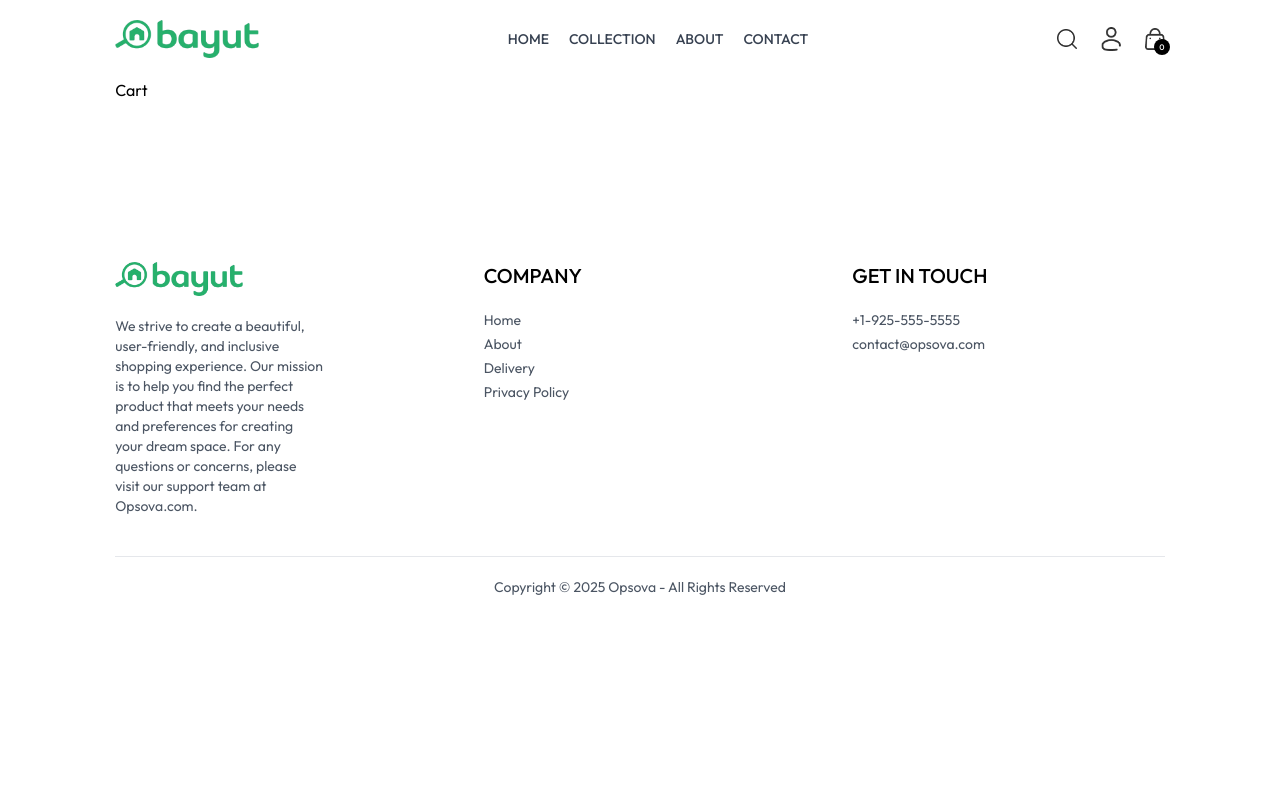
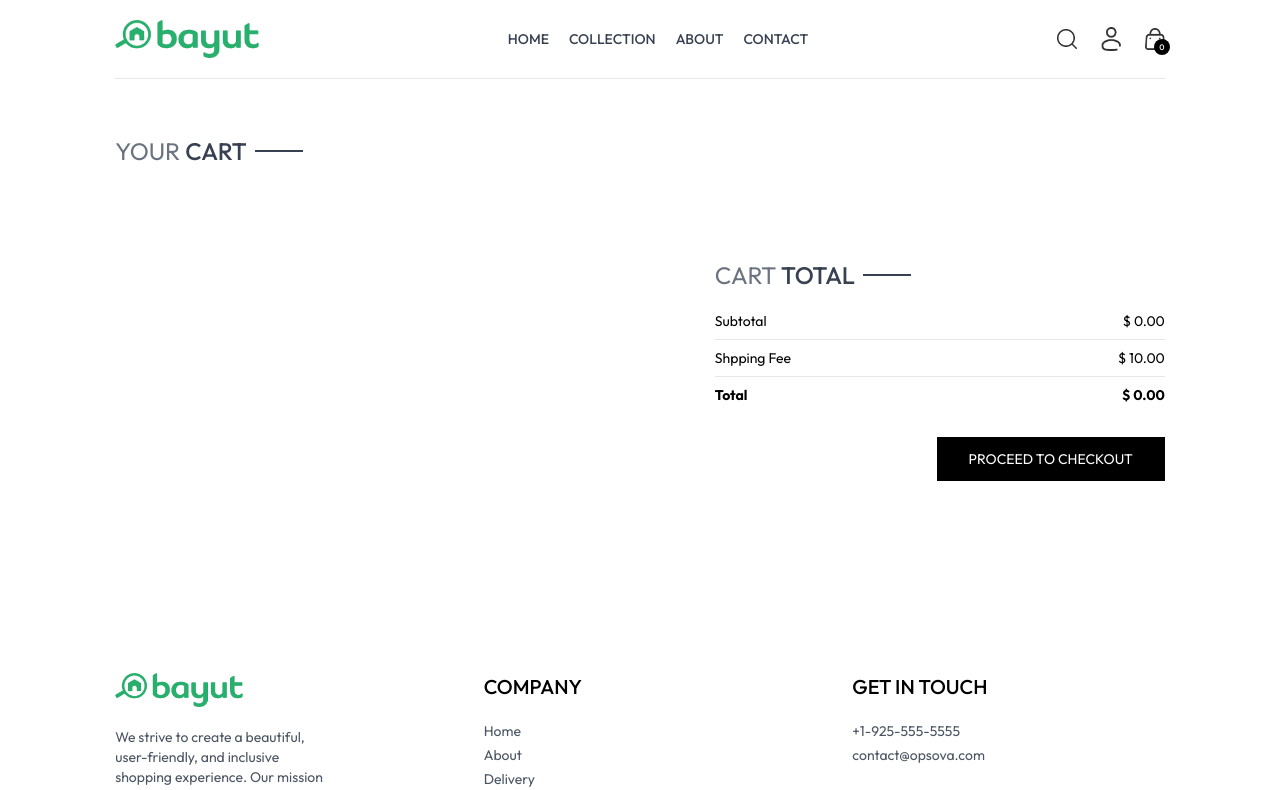
Before and after one commit to hossamalmaraghy/Cladify, a React (Vite) app in the folder frontend/: page /cart in a window 1280 px wide. Shown: the top 790 px of the page. Built offline with nearby package versions, Linux system fonts and the light colour scheme.

Commit message:
Completing the cart from item details and pricing to the checkout button + adding the navigate to the place order page

```diff
--- a/frontend/src/App.jsx
+++ b/frontend/src/App.jsx
@@ -11,7 +11,7 @@
 import Navbar from "./components/navbar";
 import Footer from "./components/footer";
 import SearchBar from "./components/searchBar";
-import { ToastContainer, toast } from 'react-toastify';
+import { ToastContainer } from 'react-toastify';
 import 'react-toastify/dist/ReactToastify.css';
 
 const App = () => {
--- /dev/null
+++ b/frontend/src/components/CartTotal.jsx
@@ -0,0 +1,36 @@
+import { useContext } from "react";
+import { ShopContext } from "../context/shopContext";
+import Title from "./title";
+
+const CartTotal = () => {
+
+    const { currency, delivery_fee , getCartAmount } = useContext(ShopContext);
+
+  return (
+    <div className='w-full'>
+        <div className="text-2xl">
+            <Title text1="CART" text2="TOTAL"/>
+            <div className="">
+                <div className="flex flex-col gap-2 mt-2 text-sm">
+                    <div className="flex justify-between">
+                        <p>Subtotal</p>
+                        <p>{currency} {getCartAmount()}.00</p>
+                    </div>
+                    <hr />
+                    <div className="flex justify-between">
+                        <p>Shpping Fee</p>
+                        <p>{currency} {delivery_fee}.00</p>
+                    </div>
+                    <hr />
+                    <div className="flex justify-between">
+                        <b>Total</b>
+                        <b>{currency} {getCartAmount() === 0 ? 0 : getCartAmount() + delivery_fee}.00</b>
+                    </div>
+                </div>
+            </div>
+        </div>
+    </div>
+  )
+}
+
+export default CartTotal
--- a/frontend/src/context/shopContext.jsx
+++ b/frontend/src/context/shopContext.jsx
@@ -1,6 +1,7 @@
 import { createContext, useState } from 'react';
 import { products } from '../assets/assets';
 import { toast } from 'react-toastify';
+import { useNavigate } from'react-router-dom';
 
 export const ShopContext = createContext();
 
@@ -10,15 +11,15 @@
     const [search, setSearch] = useState('');
     const [showSearch, setShowSearch] = useState(false);
     const [cartItems, setCartItems] = useState([]);
+    const navigate = useNavigate();
 
-    const addToCart = async (item, size) => {
+    const addToCart = async (itemId, size) => {
         if (!size) {
             toast.error('Please select Product Size');
             return;
         }
 
         let cartData = structuredClone(cartItems);
-        const itemId = item._id; // Fixed itemId reference
 
         if (cartData[itemId]) {
             if (cartData[itemId][size]) {
@@ -27,7 +28,7 @@
                 cartData[itemId][size] = 1;
             }
         } else {
-            cartData[itemId] = { [size]: 1 }; // Fixed initialization
+            cartData[itemId] = { [size]: 1 };
         }
 
         setCartItems(cartData);
@@ -42,8 +43,35 @@
                 }
             }
         }
-        return totalCount; // Moved return outside the loop
+        return totalCount;
     };
+
+    const updateQuantity = async (itemId, size, quantity) => {
+        let cartData = structuredClone(cartItems);
+
+        cartData[itemId][size] = quantity;
+
+        setCartItems(cartData);
+    }
+
+    const getCartAmount = () => {
+        let totalAmount = 0;
+        for (const items in cartItems) {
+                    let itemInfo = products.find((product) => product._id === items);
+                    for (const item in cartItems[items]) {
+                        if (cartItems[items][item] > 0) {
+                            try {
+                                if (cartItems[items][item] > 0 ) {
+                                    totalAmount += itemInfo.price * cartItems[items][item];
+                                }
+                        } catch (error) {
+                            console.error(error);
+                        }
+                        }
+            }
+        }
+        return totalAmount;
+    }
 
     const value = {
         products,
@@ -55,7 +83,10 @@
         setShowSearch,
         cartItems,
         addToCart,
-        getCartCount
+        getCartCount,
+        updateQuantity,
+        getCartAmount,
+        navigate,
     };
 
     return (
--- a/frontend/src/pages/cart.jsx
+++ b/frontend/src/pages/cart.jsx
@@ -1,8 +1,98 @@
+import { useContext, useEffect, useState } from "react";
+import { ShopContext } from "../context/shopContext";
+import Title from "../components/title";
+import { assets } from "../assets/assets";
+import CartTotal from "../components/CartTotal";
 
 const Cart = () => {
+  const { products, currency, cartItems, updateQuantity, navigate } = useContext(ShopContext);
+
+  const [cartData, setCartData] = useState([]);
+
+  useEffect(() => {
+    const tempData = [];
+    for (const items in cartItems) {
+      for (const item in cartItems[items]) {
+        if (cartItems[items][item] > 0) {
+          tempData.push({
+            _id: items,
+            size: item,
+            quantity: cartItems[items][item],
+          });
+        }
+      }
+    }
+    setCartData(tempData);
+  }, [cartItems]);
+
   return (
-    <div>Cart</div>
-  )
-}
+    <div className="border-t pt-14">
+      <div className="text-2xl mb-3">
+        <Title text1={"YOUR"} text2={"CART"} />
+      </div>
 
-export default Cart
+      <div className="space-y-4">
+        {cartData.map((item, index) => {
+          const productData = products.find((product) => product._id === item._id);
+
+          return (
+            <div
+              className="py-4 border-t border-b text-gray-700 grid grid-cols-[4fr_1fr_0.5fr] items-center gap-4"
+              key={index}
+            >
+              {/* Product Details */}
+              <div className="flex items-start gap-6">
+                <img className="w-16 sm:w-20" src={productData.image[0]} alt="" />
+
+                <div>
+                  <p className="text-xs sm:text-lg font-medium">{productData.name}</p>
+
+                  <div className="flex items-center gap-5 mt-2">
+                    <p className="">{currency}{productData.price}</p>
+                    <p className="px-2 sm:px-3 sm:py-1 border bg-slate-50">{item.size}</p>
+                  </div>
+                </div>
+              </div>
+
+              {/* Quantity Input */}
+              <div className="flex justify-center items-center">
+                <input
+                  onChange={(e) =>
+                    e.target.value === "" || e.target.value === "0"
+                      ? null
+                      : updateQuantity(item._id, item.size, Number(e.target.value))
+                  }
+                  className="border w-14 sm:w-20 px-2 py-1 text-center"
+                  type="number"
+                  min={1}
+                  defaultValue={item.quantity}
+                />
+              </div>
+
+              {/* Bin Icon */}
+              <div className="flex justify-end">
+                <img
+                  src={assets.bin_icon}
+                  alt="Delete"
+                  className="w-5 sm:w-6 cursor-pointer"
+                  onClick={() => updateQuantity(item._id, item.size, 0)}
+                />
+              </div>
+            </div>
+          );
+        })}
+      </div>
+
+      <div className="flex justify-end my-20">
+        <div className="w-full sm:w-[450px]">
+          <CartTotal />
+          <div className="w-full text-end">
+            <button onClick={() => navigate('/place-order')} className="bg-black text-white text-sm my-8 px-8 py-3">PROCEED TO CHECKOUT</button>
+          </div>
+        </div>
+      </div>
+    </div>
+  );
+};
+
+export default Cart;
```
